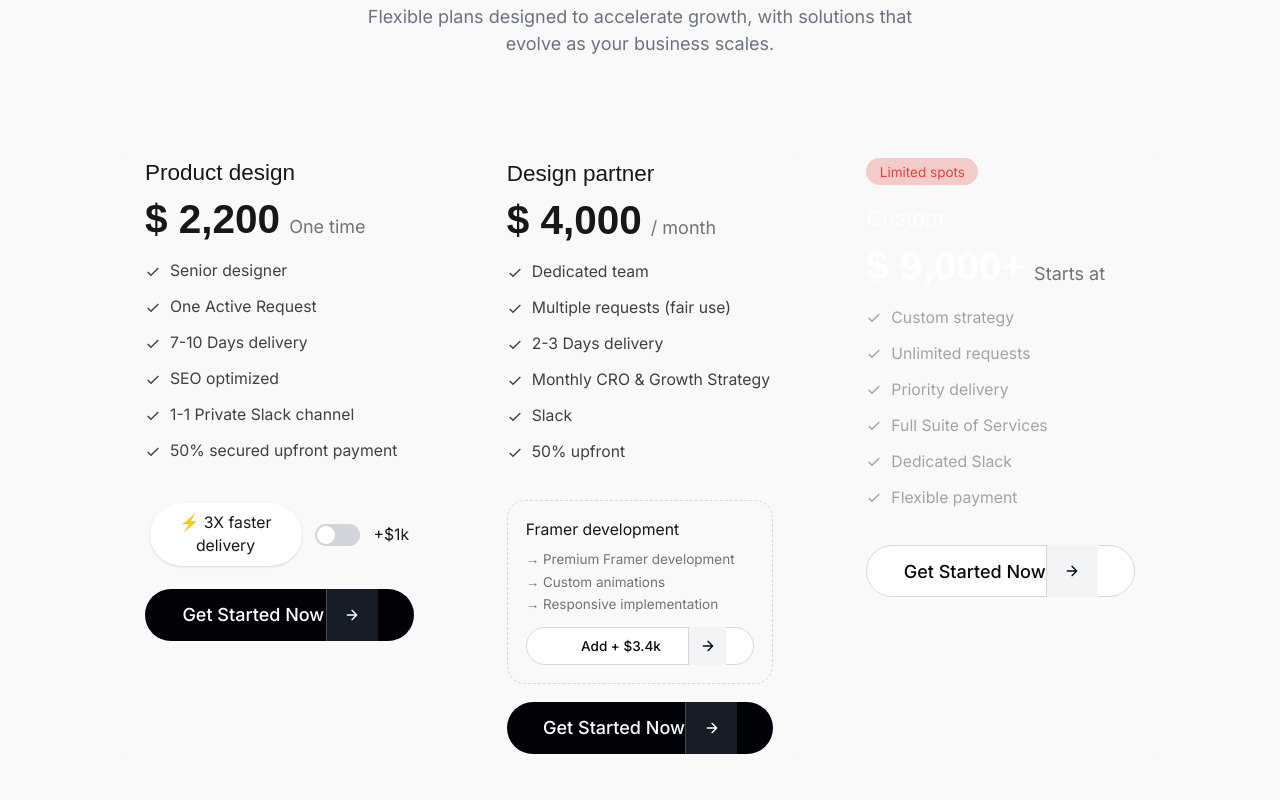
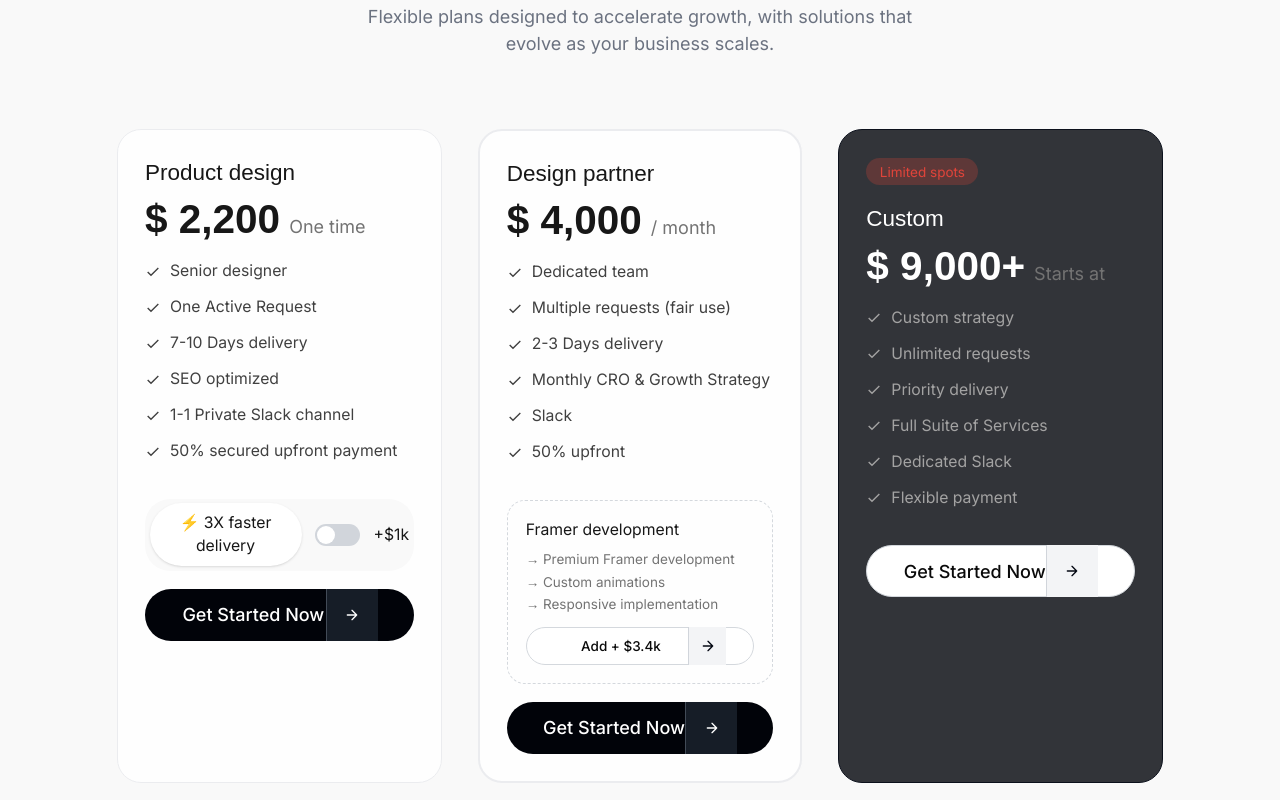
Before and after one commit to tamil-selvan-13/lamossa-clone-nextjs, a Next.js app: page / in a window 1280 px wide. Shown: the part 8340-9140 px from the top of the page. Built offline with nearby package versions, Linux system fonts and the light colour scheme.

Commit message:
chore: restore original pricing card styles

```diff
--- a/components/sections/Pricing.tsx
+++ b/components/sections/Pricing.tsx
@@ -71,7 +71,7 @@ export default function Pricing() {
           {plans.map((plan, i) => (
             <div
               key={i}
-              className={`bg-white/[0.04] backdrop-blur-lg border border-white/[0.08] ${i === 1 ? 'border-[2px] border-[#8B5CF6]' : ''} rounded-[24px] p-6 transition-all duration-700 ease-out hover:-translate-y-2 hover:shadow-xl ${visible ? '' : 'opacity-0 translate-y-4'}`}
+              className={`${plan.dark ? 'bg-[#010309]/80 backdrop-blur-md border-[#0c111c]' : 'bg-white/80 backdrop-blur-md border-[#ebecef]'} ${i === 1 ? 'border-[2px] border-[#8B5CF6]' : 'border'} rounded-[24px] p-6 transition-all duration-700 ease-out hover:-translate-y-2 hover:shadow-xl ${visible ? '' : 'opacity-0 translate-y-4'}`}
               style={{ transitionDelay: `${i * 0.15}s` }}
             >
               {plan.name === 'Custom' && (
```
